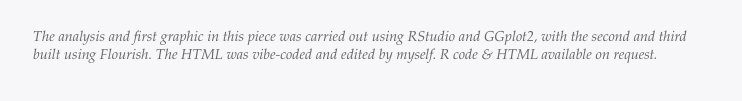
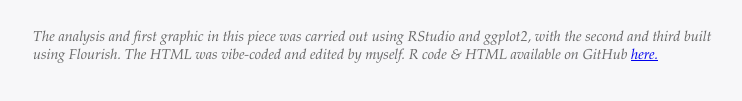
Before and after one commit to WilllJG/UtdAnalysis, a plain HTML site: page index.html in a window 1280 px wide. Shown: the part 2777-2878 px from the top of the page, 267-1009 px from the left. Drawn offline with Linux system fonts and the light colour scheme.

Commit message:
Update index.html

```diff
--- a/index.html
+++ b/index.html
@@ -165,8 +165,8 @@
     </p>
 
     <footer>
-      <p><i>The analysis and first graphic in this piece was carried out using RStudio and GGplot2, with the second and third built
-        using Flourish. The HTML was vibe-coded and edited by myself. R code & HTML available on request.
+      <p><i>The analysis and first graphic in this piece was carried out using RStudio and ggplot2, with the second and third built
+        using Flourish. The HTML was vibe-coded and edited by myself. R code & HTML available on GitHub <a href = "https://github.com/WilllJG/UtdAnalysis/tree/main">here.</a>
       </i></p>
     </footer>
   </div>
```
